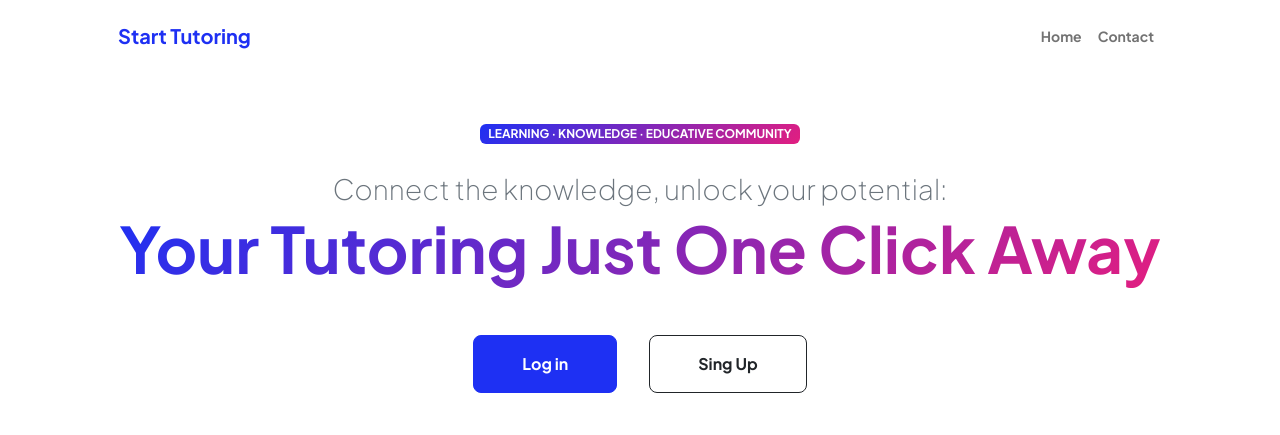
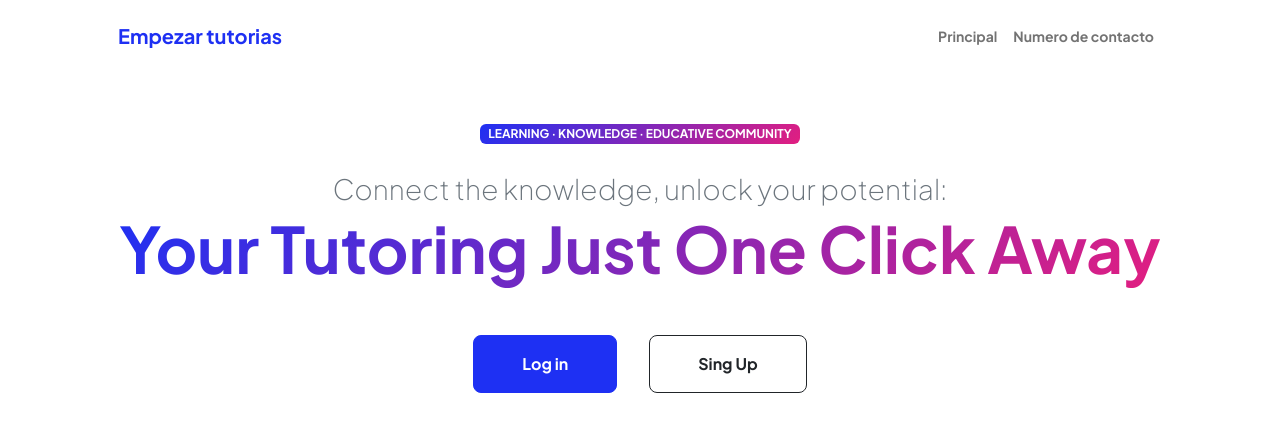
Before and after one commit to Yeshica118/tutoring, a plain HTML site: page index.html in a window 1280 px wide. Shown: the top 435 px of the page. Drawn offline with nearby package versions, Linux system fonts and the light colour scheme.

Commit message:
spanish translation in navbar

```diff
--- a/index.html
+++ b/index.html
@@ -22,13 +22,13 @@
             <!-- Navigation-->
             <nav class="navbar navbar-expand-lg navbar-light bg-white py-3">
                 <div class="container px-5">
-                    <a class="navbar-brand" href="index.html"><span class="fw-bolder text-primary">Start Tutoring</span></a>
+                    <a class="navbar-brand" href="index.html"><span class="fw-bolder text-primary">Empezar tutorias</span></a>
                     <button class="navbar-toggler" type="button" data-bs-toggle="collapse" data-bs-target="#navbarSupportedContent" aria-controls="navbarSupportedContent" aria-expanded="false" aria-label="Toggle navigation"><span class="navbar-toggler-icon"></span></button>
                     <div class="collapse navbar-collapse" id="navbarSupportedContent">
                         <ul class="navbar-nav ms-auto mb-2 mb-lg-0 small fw-bolder">
-                            <li class="nav-item"><a class="nav-link" href="index.html">Home</a></li>
+                            <li class="nav-item"><a class="nav-link" href="index.html">Principal</a></li>
 
-                            <li class="nav-item"><a class="nav-link" href="contact.html">Contact</a></li>
+                            <li class="nav-item"><a class="nav-link" href="contact.html">Numero de contacto</a></li>
                         </ul>
                     </div>
                 </div>
```
